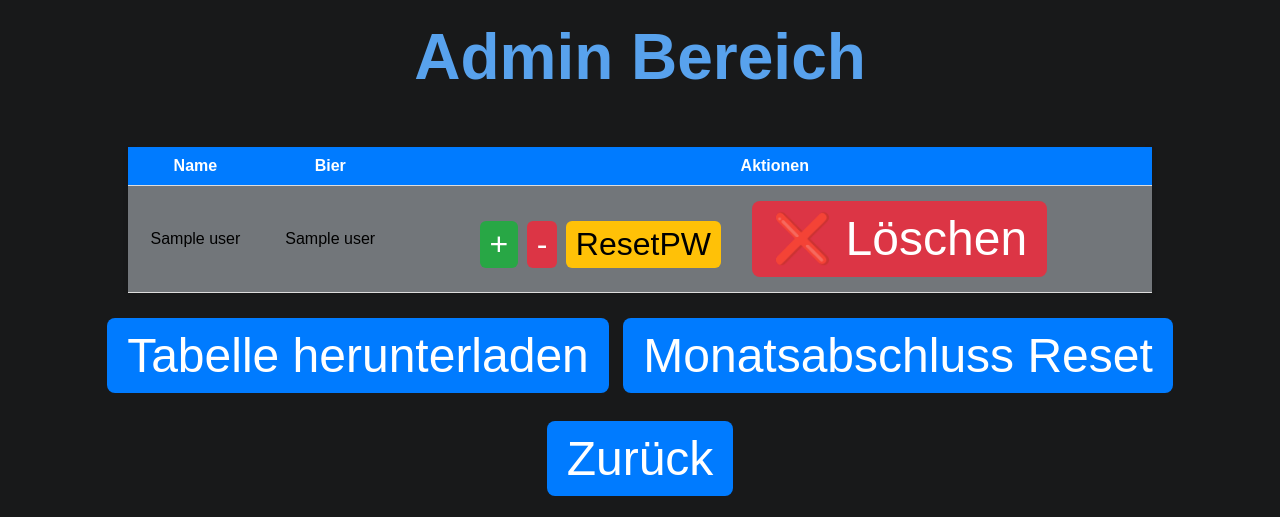
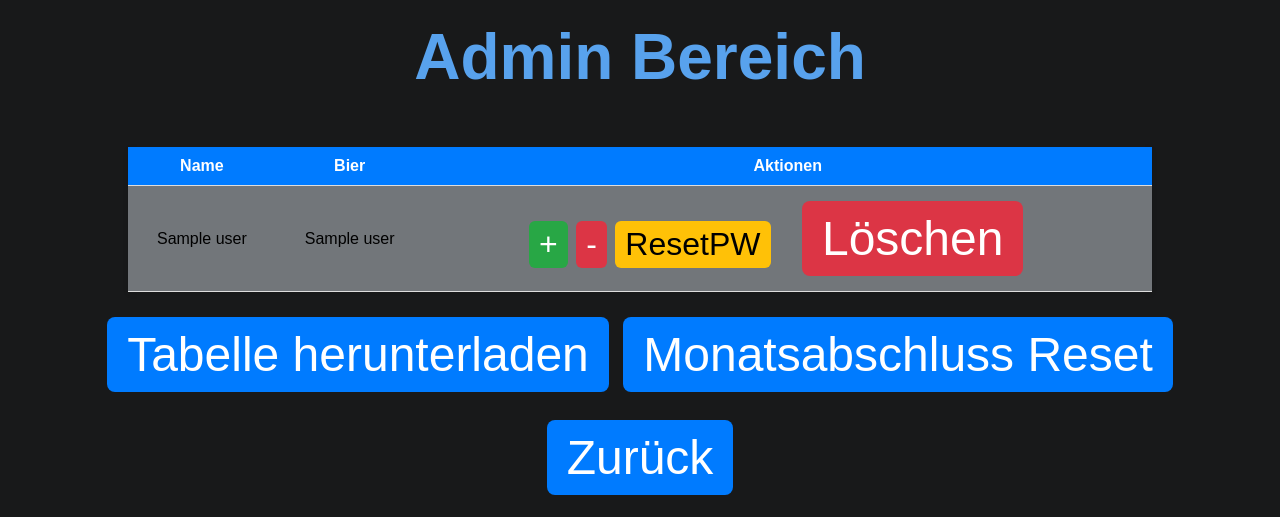
Before and after one commit to ChristianWarschburger/BierApp, a Flask app: template templates/admin.html in a window 1280 px wide. Shown: the top 517 px of the page. Run offline with Flask 3, Linux system fonts and the light colour scheme; the template is opened without the code that fills it: most values are stand-ins (such as "Sample title", 1, 10 or a date in 2020).

Commit message:
Update admin.html

```diff
--- a/templates/admin.html
+++ b/templates/admin.html
@@ -18,7 +18,7 @@
             <a class="reset" href="/reset_password/{{ user[0] }}">ResetPW</a>
                 <form action="/delete_user/{{ user[0] }}" method="POST" style="display:inline;"
           onsubmit="return confirm('Wirklich löschen?');">
-        <button type="submit" style="background-color:#dc3545;">❌ Löschen</button>
+        <button type="submit" style="background-color:#dc3545;">Löschen</button>
     </form>
         </td>
     </tr>
```
